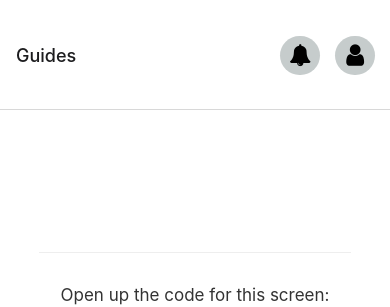
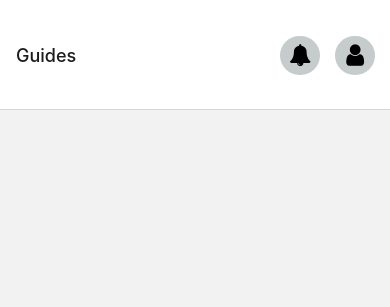
Before and after one commit to james-l-wong/wecycle, a React Native app: screen /TabThree in a window 390 px wide. Shown: the top 307 px of the page. Built offline with nearby package versions, Linux system fonts and the light colour scheme; what expo-linking would draw is missing.

Commit message:
guides showing, testing out margin to not cover content, screen not scrolling for multiple guides

```diff
--- a/screens/Guides.tsx
+++ b/screens/Guides.tsx
@@ -105,10 +105,12 @@ const Example = () => {
 
 export default function TabTwoScreen() {
   return (
-    <View style={styles.container}>
-      <View style={styles.separator} lightColor="#eee" darkColor="rgba(255,255,255,0.1)" />
+    <View style={[styles.container, styles.bottomMargin]}>
+      <View style={[styles.separator, styles.bottomMargin]} lightColor="#eee" darkColor="rgba(255,255,255,0.1)" />
       <EditScreenInfo path="/screens/TabTwoScreen.tsx" />
       <Example />
+      {/* <Example />
+      <Example /> */}
     </View>
   );
 }
@@ -128,4 +130,7 @@ const styles = StyleSheet.create({
     height: 1,
     width: '80%',
   },
+  bottomMargin: {
+    marginBottom: 800,
+  },
 });
```
